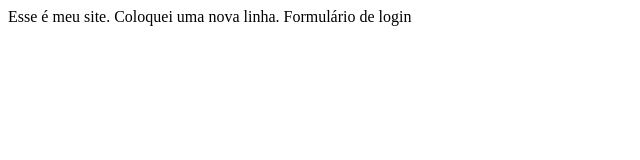
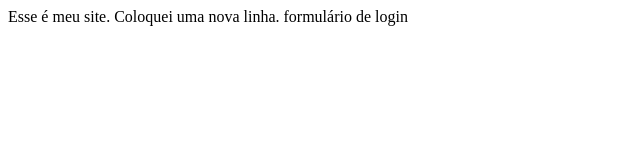
Before and after one commit to jptenorio/TEste_IOS, a plain HTML site: page index.html in a window 1280 px wide. Shown: the full height of the page, 0-640 px from the left. Drawn offline with Linux system fonts and the light colour scheme.

Commit message:
login.html

```diff
--- a/index.html
+++ b/index.html
@@ -7,7 +7,7 @@
 <body>
     Esse é meu site.
     Coloquei uma nova linha.
-    Formulário de login
+    formulário de login
 </body>
 
 </html>
```
